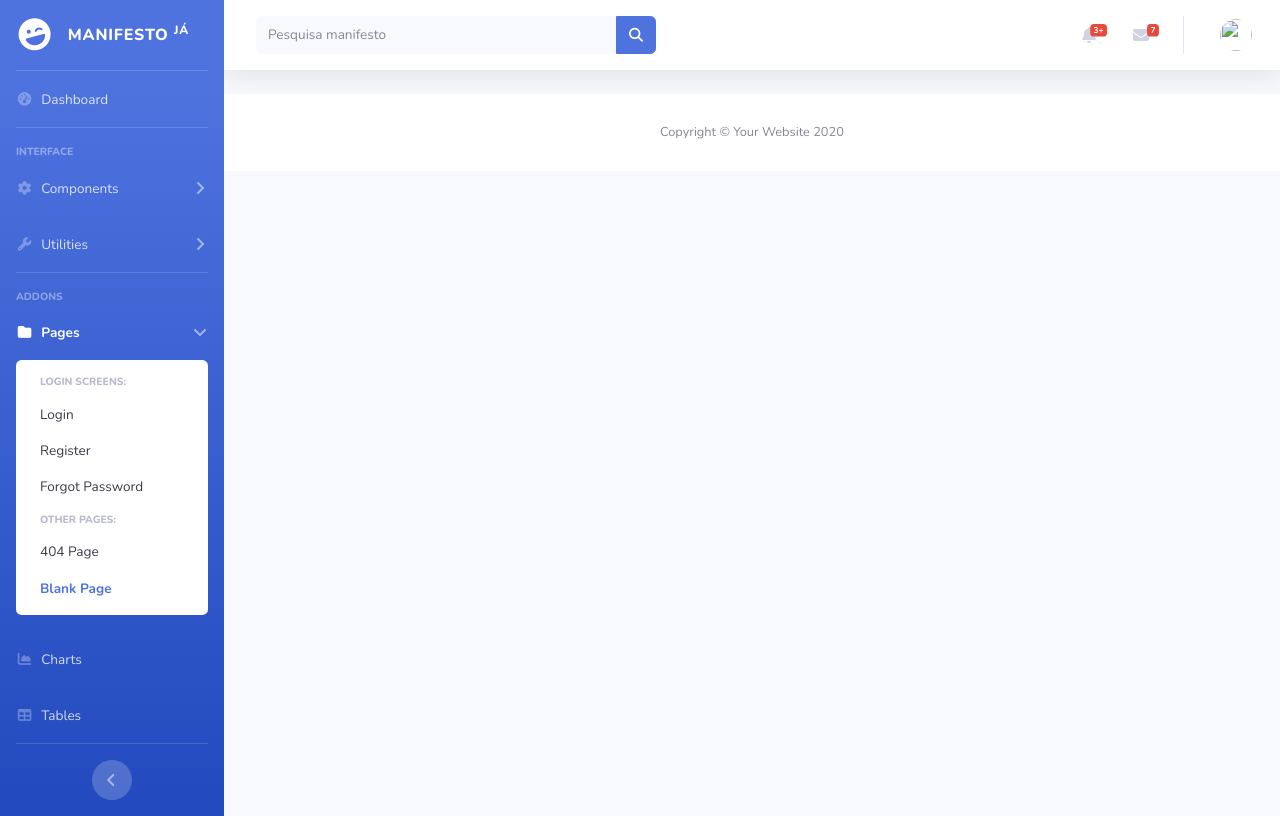
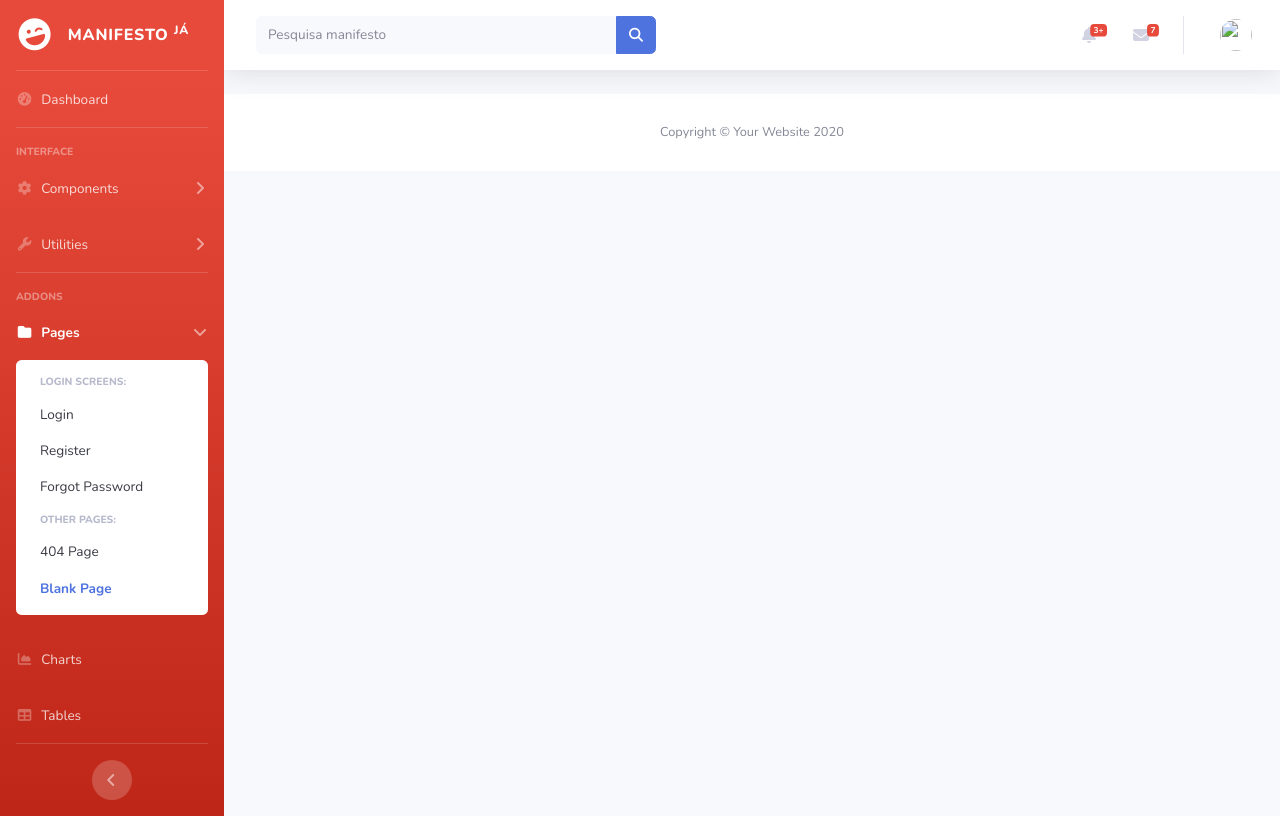
Before and after one commit to dev-quickdelivery/Manifesto, a Django app: template manifesto/templates/base.html in a window 1280 px wide. Run offline with Django 5.2, Linux system fonts and the light colour scheme; the template is opened without the code that fills it, so the values that code supplies are empty; parts of the project's set-up code (start-up, migrations or seed data) failed here and were passed over.

Commit message:
"change:"change navbar background color"

```diff
--- a/manifesto/templates/include/header.html
+++ b/manifesto/templates/include/header.html
@@ -32,7 +32,7 @@
     <div id="wrapper">
 
         <!-- Sidebar -->
-        <ul class="navbar-nav bg-gradient-primary sidebar sidebar-dark accordion" id="accordionSidebar">
+        <ul class="navbar-nav bg-gradient-danger sidebar sidebar-dark accordion" id="accordionSidebar">
 
             <!-- Sidebar - Brand -->
             <a class="sidebar-brand d-flex align-items-center justify-content-center" href="{% url 'painel' %}">
```
